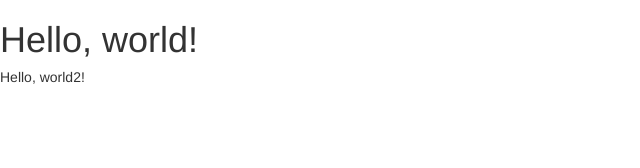
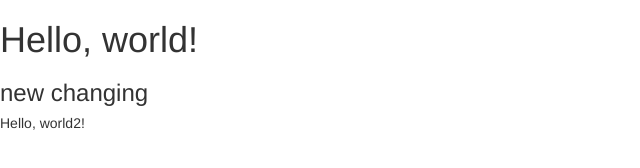
Before and after one commit to nezamay17/site, a plain HTML site: page index.html in a window 1280 px wide. Shown: the whole page, without its empty margins (0-640 px from the left). Drawn offline with nearby package versions, Linux system fonts and the light colour scheme.

Commit message:
second commit

```diff
--- /dev/null
+++ b/1.js
@@ -0,0 +1 @@
+console.log("Hello world!");
--- a/index.html
+++ b/index.html
@@ -19,6 +19,7 @@
   </head>
   <body>
     <h1>Hello, world!</h1>
+      <h3>new changing</h3>
      <h5>Hello, world2!</h5>
     <!-- jQuery (necessary for Bootstrap's JavaScript plugins) -->
     <script src="https://ajax.googleapis.com/ajax/libs/jquery/1.11.3/jquery.min.js"></script>
```
